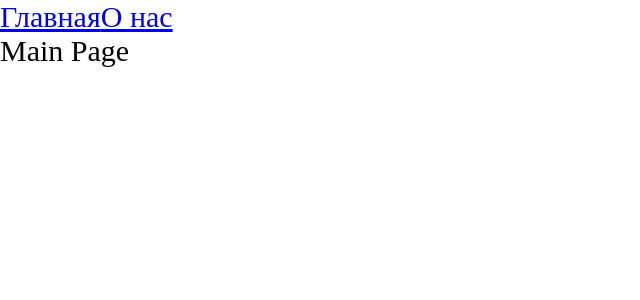
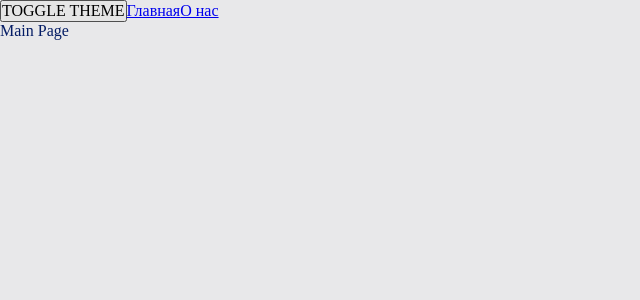
Before and after one commit to andry359/production-project, a React app: page / in a window 1280 px wide. Shown: the top 300 px of the page, without its empty margins (0-640 px from the left). Built offline with nearby package versions, Linux system fonts and the light colour scheme.

Commit message:
add variables for styles and add theme

```diff
--- a/src/App.tsx
+++ b/src/App.tsx
@@ -1,16 +1,19 @@
 import React, { Suspense } from "react";
-import './index.scss';
+import './styles/index.scss';
 import { Routes } from "react-router";
 import { Route } from "react-router";
-import AboutPage from "./pages/AboutPage/AboutPage";
-import MainPage from "./pages/MainPage/MainPage";
 import { Link } from "react-router-dom";
 import { AboutPageAsync } from "./pages/AboutPage/AboutPage.async";
 import { MainPageAsync } from "./pages/MainPage/MainPage.async";
+import { useTheme } from "./theme/useTheme";
 
 const App = () => {
+
+    const {theme, toggleTheme} = useTheme();
+
     return (
-        <div className="app">
+        <div className={`app ${theme}`}>
+            <button onClick={toggleTheme}>TOGGLE THEME</button>
             <Link to={'/'}>Главная</Link>
             <Link to={'/about'}>О нас</Link>
             <Suspense fallback={<div>Loading...</div>}>
--- a/src/index.scss
+++ /dev/null
@@ -1,9 +0,0 @@
-* {
-    margin: 0;
-    padding: 0;
-    box-sizing: border-box;
-}
-
-.app {
-    font-size: 30px;
-}
--- a/src/index.tsx
+++ b/src/index.tsx
@@ -2,10 +2,13 @@
 import { render } from "react-dom";
 import App from "./App";
 import { BrowserRouter } from "react-router-dom";
+import ThemeProvider from "./theme/ThemeProvider";
 
 render(
     <BrowserRouter>
-        <App />
+        <ThemeProvider>
+            <App />
+        </ThemeProvider>
     </BrowserRouter>,
     document.getElementById('root')
 )
--- /dev/null
+++ b/src/styles/index.scss
@@ -0,0 +1,13 @@
+@import 'reset';
+@import 'variables/global';
+@import 'themes/mormal';
+@import 'themes/dark';
+
+.app {
+    font: var(--font-m);
+
+    background: var(--bg-color);
+    color: var(--primary-color);
+
+    min-height: 100vh;
+}
--- /dev/null
+++ b/src/styles/reset.scss
@@ -0,0 +1,13 @@
+* {
+    margin: 0;
+    padding: 0;
+    box-sizing: border-box;
+}
+
+input,
+button,
+textarea,
+select {
+    margin: 0;
+    font: inherit;
+}
--- /dev/null
+++ b/src/styles/themes/dark.scss
@@ -0,0 +1,6 @@
+.app.dark {
+    --bg-color: #090949;
+
+    --primary-color: #049604;
+    --secondary-color: #04ff04;
+}
--- /dev/null
+++ b/src/styles/themes/mormal.scss
@@ -0,0 +1,6 @@
+.app.light {
+    --bg-color: #e8e8ea;
+
+    --primary-color: #041c65;
+    --secondary-color: #0449e0;
+}
--- /dev/null
+++ b/src/styles/variables/global.scss
@@ -0,0 +1,11 @@
+:root {
+    --font--family-main: Consolas, 'Times New Roman', Serif;
+
+    --font-size-m: 16px;
+    --font-line-m: 24px;
+    --font-m: var(--font-size-m) / var(--font-line-m) var(--font--family-main)
+
+    --font-size-l: 24px;
+    --font-line-l: 32px;
+    --font-m: var(--font-size-l) / var(--font-line-l) var(--font--family-main)
+}
--- /dev/null
+++ b/src/theme/ThemeContext.ts
@@ -0,0 +1,15 @@
+import { createContext } from "react";
+
+export enum Theme {
+    LIGHT = 'light',
+    DARK = 'dark',
+};
+
+export interface ThemeContextProps {
+    theme?: Theme;
+    setTheme?: (theme: Theme) => void;
+}
+
+export const ThemeContext =  createContext<ThemeContextProps>({});
+
+export const LOCAL_STORAGE_THEME_KEY = 'theme';
--- /dev/null
+++ b/src/theme/ThemeProvider.tsx
@@ -0,0 +1,22 @@
+import { FC, useMemo, useState } from "react";
+import { LOCAL_STORAGE_THEME_KEY, Theme, ThemeContext } from "./ThemeContext";
+
+const defaultTheme = localStorage.getItem(LOCAL_STORAGE_THEME_KEY) as Theme || Theme.LIGHT;
+
+const ThemeProvider: FC = ({children}) => {
+
+    const [theme, setTheme] = useState<Theme>(defaultTheme);
+
+    const defaultProps = useMemo(() => ({
+        theme: theme,
+        setTheme: setTheme,
+    }), [theme]);
+
+    return (
+        <ThemeContext.Provider value={defaultProps}>
+            {children}
+        </ThemeContext.Provider>
+    );
+};
+
+export default ThemeProvider;
--- /dev/null
+++ b/src/theme/useTheme.ts
@@ -0,0 +1,22 @@
+import { useContext } from "react";
+import { LOCAL_STORAGE_THEME_KEY, Theme, ThemeContext } from "./ThemeContext";
+
+interface UseThemeResult {
+    theme: Theme;
+    toggleTheme: () => void;
+};
+
+export function useTheme(): UseThemeResult {
+    const {theme, setTheme} = useContext(ThemeContext);
+
+    const toggleTheme = () => {
+        const newTheme = theme === 'light' ? Theme.DARK : Theme.LIGHT;
+        localStorage.setItem(LOCAL_STORAGE_THEME_KEY, newTheme);
+        setTheme(newTheme);
+    };
+
+    return {
+        theme,
+        toggleTheme
+    };
+};
```
